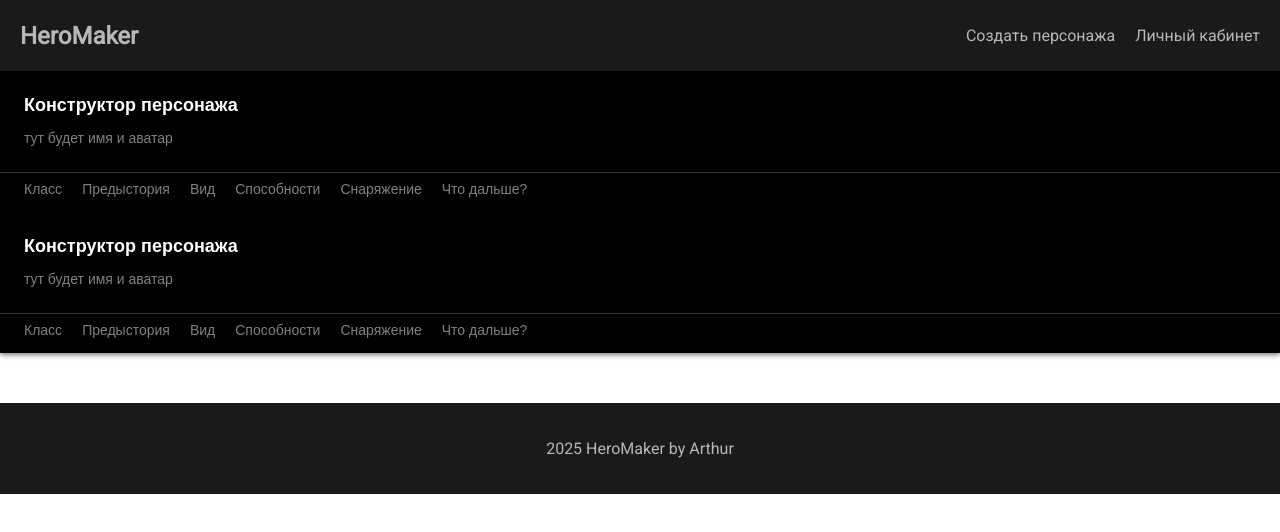
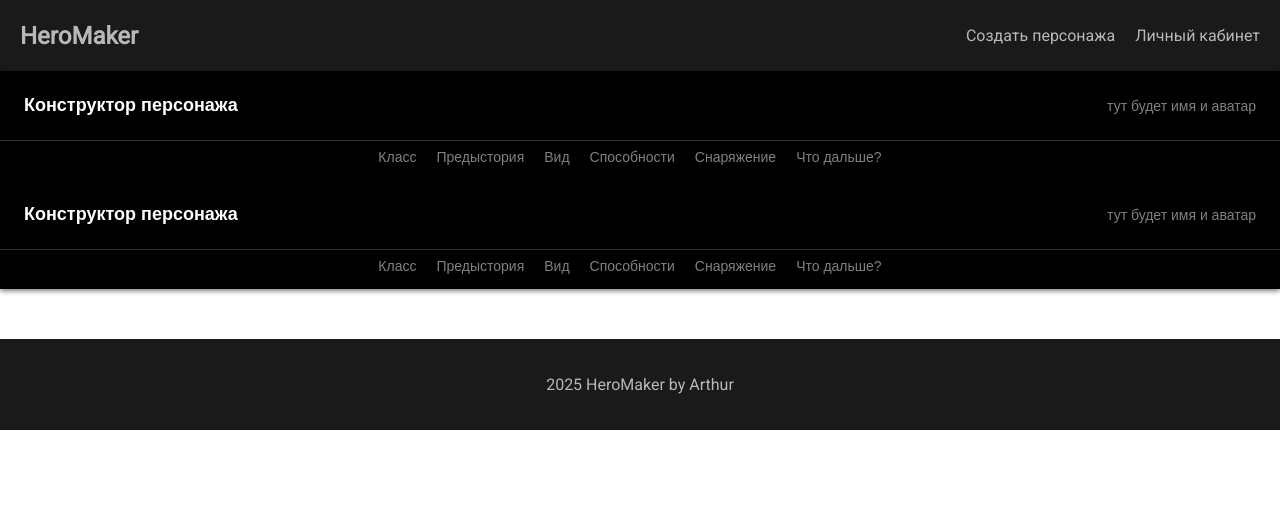
Before and after one commit to ArthurFloyd/character-sheet, a Next.js app: page /builder in a window 1280 px wide. Shown: the top 532 px of the page. Built offline with nearby package versions, Linux system fonts and the light colour scheme.

Commit message:
update header builder pege

```diff
--- a/src/app/builder/Builder.module.scss
+++ b/src/app/builder/Builder.module.scss
@@ -56,6 +56,7 @@
 
 .navbar {
   display: flex;
+  justify-content: center;
   padding: 8px 24px;
   overflow-x: auto;
   white-space: nowrap;
--- a/src/app/builder/page.tsx
+++ b/src/app/builder/page.tsx
@@ -32,14 +32,14 @@ const Builder = () => {
       <header className={s.header}>
         <div className={s.topBar}>
           {/* Логотип и имя персонажа */}
-          <div className={s.left}>
-            {/* <Settings className={s.icon} /> */}
-            <div>
-              <h1 className={s.title}>Конструктор персонажа</h1>
-              <p className={s.subtitle}>тут будет имя и аватар</p>
-            </div>
-            {/* <HelpCircle className={s.helpIcon} /> */}
-          </div>
+          {/* <div className={s.left}> */}
+          {/* <Settings className={s.icon} /> */}
+          {/* <div> */}
+          <h1 className={s.title}>Конструктор персонажа</h1>
+          <p className={s.subtitle}>тут будет имя и аватар</p>
+          {/* </div> */}
+          {/* <HelpCircle className={s.helpIcon} /> */}
+          {/* </div> */}
 
           {/* Иконка меню справа */}
           {/* <FileText className={s.menuIcon} /> */}
```
